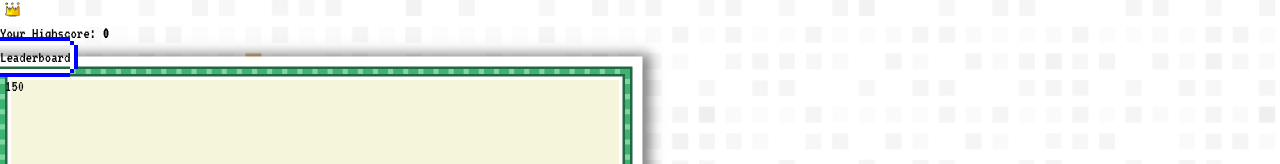
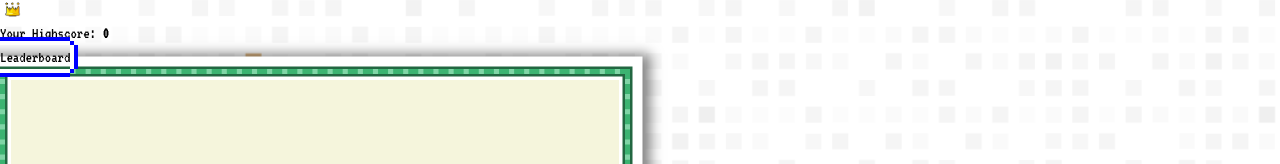
Before and after one commit to SpekCezStolicku/snakeGame, a Vue app: page / in a window 1280 px wide. Shown: the part 272-436 px from the top of the page. Built offline with nearby package versions, Linux system fonts and the light colour scheme.

Commit message:
remove speed meter from board

```diff
--- a/src/components/GameBoard.vue
+++ b/src/components/GameBoard.vue
@@ -11,7 +11,6 @@
   >
     <Snake />
     <GameLoot />
-    <h1>{{ gameStore.currentSpeed }}</h1>
   </section>
 </template>
 
```
